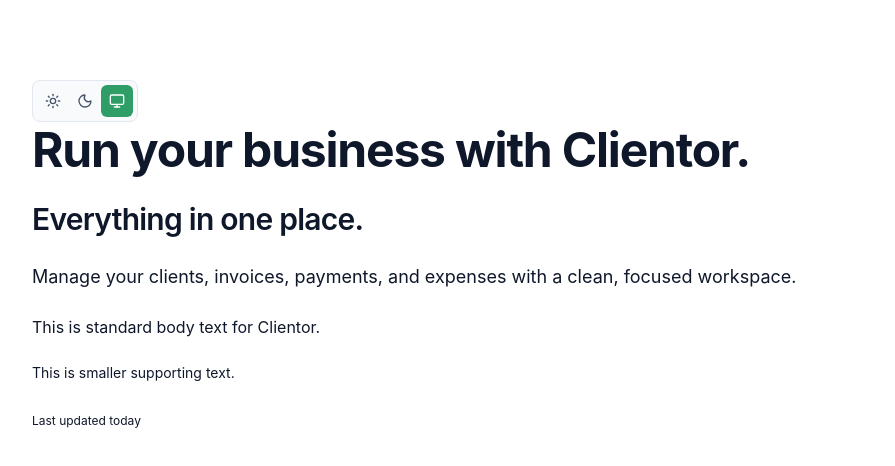
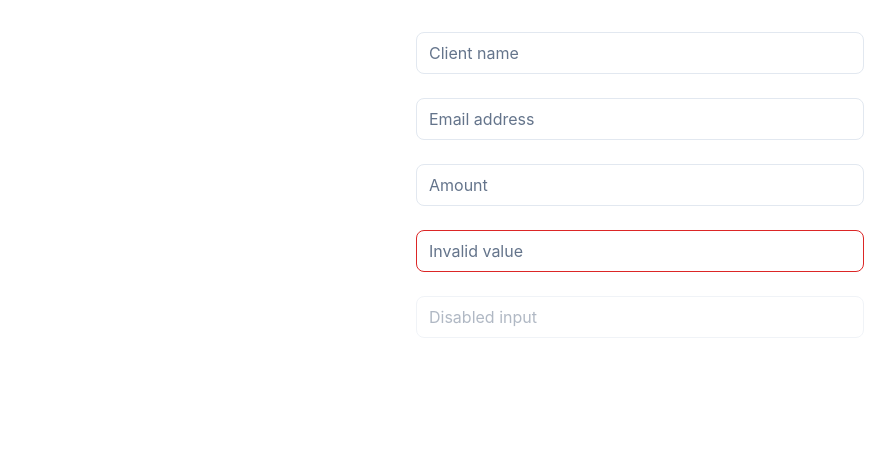
Before and after one commit to juliusmwas/Clientor, a React (Vite) app in the folder apps/website/: page / in a window 1280 px wide. Shown: the top 466 px of the page, without its empty margins (0-895 px from the left). Built offline with nearby package versions, Linux system fonts and the light colour scheme.

Commit message:
feat: add reusable input component

```diff
--- a/apps/website/src/App.tsx
+++ b/apps/website/src/App.tsx
@@ -1,39 +1,19 @@
-import ThemeSwitcher from "./components/ThemeSwitcher";
-import Container from "./components/ui/Container";
-import Section from "./components/ui/Section";
-import Typography from "./components/ui/Typography";
+import Input from "./components/ui/Input";
 
 function App() {
   return (
-    <main className="min-h-screen bg-background text-text-primary">
-      <Section>
-        <Container>
-          <ThemeSwitcher />
+    <main className="min-h-screen bg-background p-8 text-text-primary">
+      <div className="mx-auto max-w-md space-y-6">
+        <Input placeholder="Client name" />
 
-          <div className="space-y-6">
-            <Typography variant="display">
-              Run your business with Clientor.
-            </Typography>
+        <Input type="email" placeholder="Email address" />
 
-            <Typography variant="h2">Everything in one place.</Typography>
+        <Input type="number" placeholder="Amount" />
 
-            <Typography variant="body-lg">
-              Manage your clients, invoices, payments, and expenses with a
-              clean, focused workspace.
-            </Typography>
+        <Input error placeholder="Invalid value" />
 
-            <Typography variant="body">
-              This is standard body text for Clientor.
-            </Typography>
-
-            <Typography variant="body-sm">
-              This is smaller supporting text.
-            </Typography>
-
-            <Typography variant="caption">Last updated today</Typography>
-          </div>
-        </Container>
-      </Section>
+        <Input disabled placeholder="Disabled input" />
+      </div>
     </main>
   );
 }
--- /dev/null
+++ b/apps/website/src/components/ui/Input.tsx
@@ -0,0 +1,31 @@
+import type { InputHTMLAttributes } from "react";
+
+type InputProps = InputHTMLAttributes<HTMLInputElement> & {
+  error?: boolean;
+};
+
+function Input({ error = false, className, disabled, ...props }: InputProps) {
+  return (
+    <input
+      {...props}
+      disabled={disabled}
+      aria-invalid={error || undefined}
+      className={[
+        "w-full rounded-md border bg-surface-raised px-3 py-2",
+        "text-sm text-text-primary",
+        "placeholder:text-text-muted",
+        "transition-colors duration-200",
+        "focus:outline-none focus:ring-2 focus:ring-primary/20",
+        error
+          ? "border-error focus:border-error focus:ring-error/20"
+          : "border-border focus:border-primary",
+        "disabled:cursor-not-allowed disabled:opacity-50",
+        className,
+      ]
+        .filter(Boolean)
+        .join(" ")}
+    />
+  );
+}
+
+export default Input;
```
